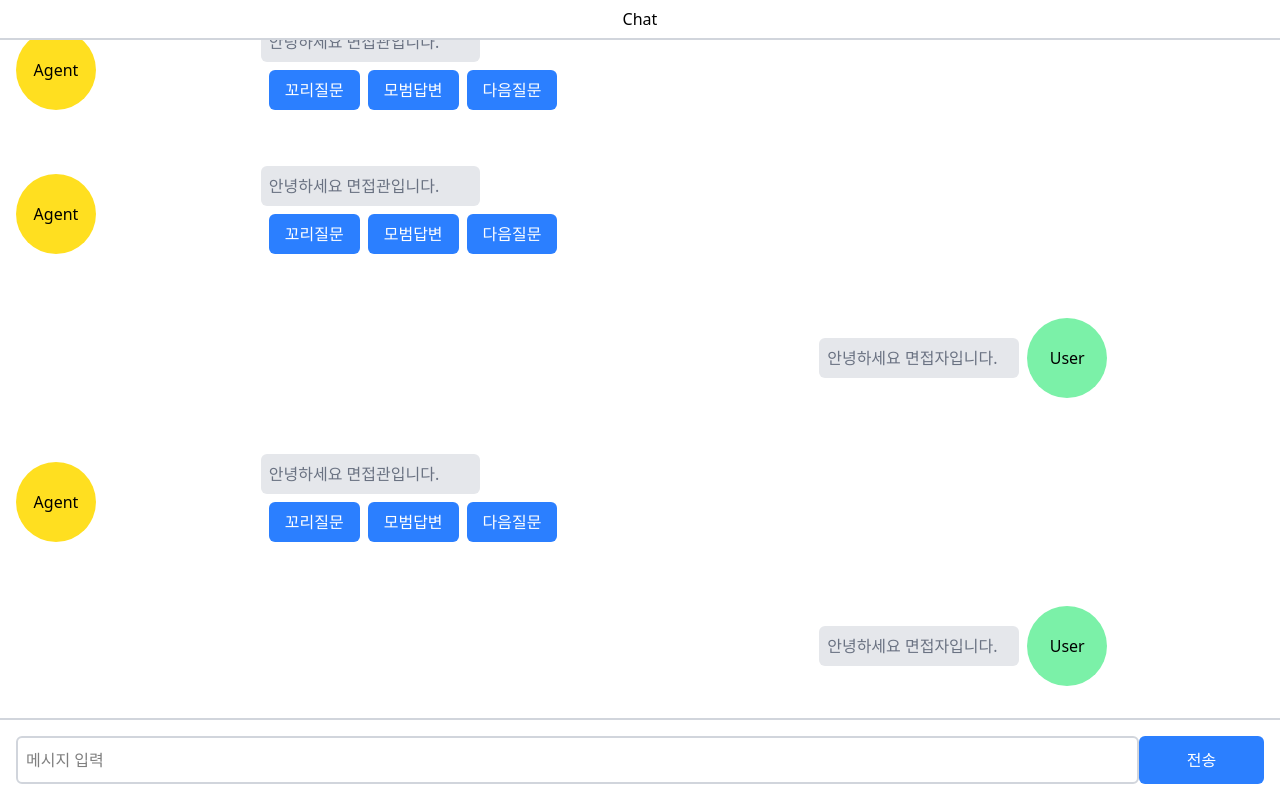
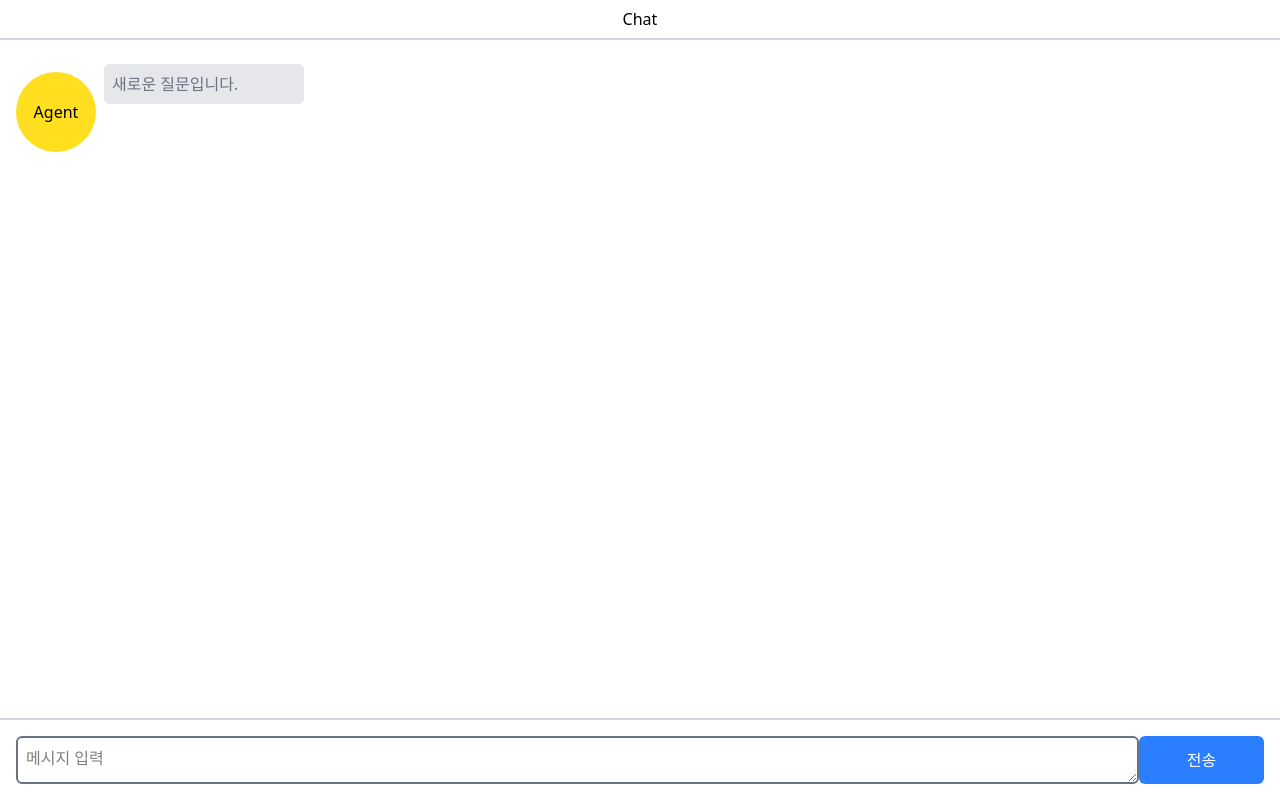
Before and after one commit to jparkk0517/NLP-team-project, a React (Vite) app in the folder frontend/: page / in a window 1280 px wide. Built offline with nearby package versions, Linux system fonts and the light colour scheme.

Commit message:
feat: 채팅 기능 개선 및 새로운 컴포넌트 추가

```diff
--- a/frontend/src/entity/chat/ui/Message.tsx
+++ b/frontend/src/entity/chat/ui/Message.tsx
@@ -1,10 +1,11 @@
-import { useMutation, useQueryClient } from '@tanstack/react-query';
+import { useQueryClient } from '@tanstack/react-query';
 import type { ChatHistoryDTO } from '../../../shared/type';
 import Button from '../../../shared/Button';
+import { useRequest } from '../../../feature/chat/hook/useChat';
 
 const UserIcon = () => {
   return (
-    <div className='w-[20%]'>
+    <div className=''>
       <span
         className={`text-black rounded-full p-2 w-20 h-20 flex items-center justify-center m-2 bg-green-300`}>
         User
@@ -15,7 +16,7 @@ const UserIcon = () => {
 
 const AgentIcon = () => {
   return (
-    <div className='w-[20%]'>
+    <div className=''>
       <span
         className={`text-black rounded-full p-2 w-20 h-20 flex items-center justify-center m-2 bg-yellow-300`}>
         Agent
@@ -32,7 +33,7 @@ const Content = ({
   bottomContent?: React.ReactNode;
 }) => {
   return (
-    <div>
+    <div className='flex flex-col'>
       <div className='p-2 text-gray-500 rounded-md bg-gray-200 p-2 max-w-[70%] max-h-[300px] min-w-[200px] overflow-scroll'>
         {content}
       </div>
@@ -41,36 +42,21 @@ const Content = ({
   );
 };
 
-const useRequest = () => {
-  const { mutateAsync: followUpQuestion } = useMutation({
-    mutationFn: ({ questionId }: { questionId: string }) => {
-      console.log(questionId);
-      return Promise.resolve(null);
-    },
-  });
-
-  const { mutateAsync: bestAnswer } = useMutation({
-    mutationFn: ({ questionId }: { questionId: string }) => {
-      console.log(questionId);
-      return Promise.resolve(null);
-    },
-  });
-
-  const { mutateAsync: nextQuestion } = useMutation({
-    mutationFn: () => {
-      return Promise.resolve(null);
-    },
-  });
-  return {
+const Message = ({
+  id,
+  speaker,
+  content,
+  isLastMessageAnswer,
+}: ChatHistoryDTO) => {
+  const queryClient = useQueryClient();
+  const {
     followUpQuestion,
     bestAnswer,
     nextQuestion,
-  };
-};
-
-const Message = ({ id, type, speaker, content }: ChatHistoryDTO) => {
-  const queryClient = useQueryClient();
-  const { followUpQuestion, bestAnswer, nextQuestion } = useRequest();
+    isFollowUpQuestionPending,
+    isBestAnswerPending,
+    isNextQuestionPending,
+  } = useRequest();
   const isAgent = speaker === 'agent';
   const handleAction = async (
     type: 'followUpQuestion' | 'bestAnswer' | 'nextQuestion'
@@ -98,20 +84,23 @@ const Message = ({ id, type, speaker, content }: ChatHistoryDTO) => {
             <Content
               content={content}
               bottomContent={
-                type === 'answer' ? (
+                isLastMessageAnswer ? (
                   <div className='flex flex-row p-2'>
                     <Button
-                      className='mr-2'
+                      className='mr-2 min-w-[100px]'
+                      isLoading={isFollowUpQuestionPending}
                       onClick={() => handleAction('followUpQuestion')}>
                       꼬리질문
                     </Button>
                     <Button
-                      className='mr-2'
+                      className='mr-2 min-w-[100px]'
+                      isLoading={isBestAnswerPending}
                       onClick={() => handleAction('bestAnswer')}>
                       모범답변
                     </Button>
                     <Button
-                      className='mr-2'
+                      className='mr-2 min-w-[100px]'
+                      isLoading={isNextQuestionPending}
                       onClick={() => handleAction('nextQuestion')}>
                       다음질문
                     </Button>
--- /dev/null
+++ b/frontend/src/feature/chat/hook/useChat.ts
@@ -0,0 +1,113 @@
+import { useMutation, useQuery } from '@tanstack/react-query';
+import { useEffect } from 'react';
+import useFrontStore from '../../../shared/frontStore';
+import type { ChatHistoryDTO } from '../../../shared/type';
+
+const mockData = [] as ChatHistoryDTO[];
+// eslint-disable-next-line @typescript-eslint/ban-ts-comment
+// @ts-expect-error
+window.mockData = mockData;
+const useChatHistory = () => {
+  const res = useQuery({
+    queryKey: ['chatHistory'],
+    queryFn: async () => {
+      return await [...mockData];
+    },
+  });
+  const { setInputable } = useFrontStore();
+  useEffect(() => {
+    const lastMessage = res.data?.[res.data.length - 1];
+    setInputable(
+      !!lastMessage &&
+        lastMessage.speaker === 'agent' &&
+        lastMessage.type === 'question'
+    );
+  }, [res.data, setInputable]);
+  return {
+    ...res,
+    data: res.data?.map((data, id) => ({
+      ...data,
+      isLastMessageAnswer:
+        data.speaker === 'agent' &&
+        ['answer', 'modelAnswer'].includes(data.type) &&
+        id === res.data.length - 1,
+    })),
+  };
+};
+
+const useRequest = () => {
+  const {
+    mutateAsync: followUpQuestion,
+    isPending: isFollowUpQuestionPending,
+  } = useMutation({
+    mutationFn: async ({ questionId }: { questionId: string }) => {
+      mockData.push({
+        id: mockData.length.toString(),
+        type: 'question',
+        speaker: 'agent',
+        content: `${questionId} 에 대한 꼬리질문`,
+      });
+      await new Promise((resolve) => setTimeout(resolve, 500));
+      return await Promise.resolve(null);
+    },
+  });
+
+  const { mutateAsync: bestAnswer, isPending: isBestAnswerPending } =
+    useMutation({
+      mutationFn: async ({ questionId }: { questionId: string }) => {
+        mockData.push({
+          id: mockData.length.toString(),
+          type: 'modelAnswer',
+          speaker: 'agent',
+          content: `${questionId} 에 대한 최적의 답변`,
+        });
+        await new Promise((resolve) => setTimeout(resolve, 500));
+        return await Promise.resolve(null);
+      },
+    });
+
+  const { mutateAsync: nextQuestion, isPending: isNextQuestionPending } =
+    useMutation({
+      mutationFn: async () => {
+        mockData.push({
+          id: mockData.length.toString(),
+          type: 'question',
+          speaker: 'agent',
+          content: '새로운 질문입니다.',
+        });
+        await new Promise((resolve) => setTimeout(resolve, 500));
+        return await Promise.resolve(null);
+      },
+    });
+  return {
+    followUpQuestion,
+    bestAnswer,
+    nextQuestion,
+    isFollowUpQuestionPending,
+    isBestAnswerPending,
+    isNextQuestionPending,
+  };
+};
+
+const useChat = () => {
+  return useMutation({
+    mutationFn: async (message: string) => {
+      mockData.push({
+        id: mockData.length.toString(),
+        type: 'question',
+        speaker: 'user',
+        content: message,
+      });
+      mockData.push({
+        id: mockData.length.toString(),
+        type: 'answer',
+        speaker: 'agent',
+        content: `${message} 는 훌륭한 답변이에요.`,
+      });
+      await new Promise((resolve) => setTimeout(resolve, 500));
+      return await Promise.resolve(null);
+    },
+  });
+};
+
+export { useChatHistory, useRequest, useChat };
--- a/frontend/src/feature/chat/ui/ChatBody.tsx
+++ b/frontend/src/feature/chat/ui/ChatBody.tsx
@@ -1,60 +1,43 @@
-import { useQuery } from '@tanstack/react-query';
 import Message from '../../../entity/chat/ui/Message';
-import type { ChatHistoryDTO } from '../../../shared/type';
 import { useRef, useEffect } from 'react';
-import useFrontStore from '../../../shared/frontStore';
 import { useMemo } from 'react';
-
-const randomMockDataGenerator = () => {
-  return Array(Math.floor(Math.random() * 100) + 1)
-    .fill(0)
-    .map((_, index) => {
-      const isAgent = Math.random() < 0.5;
-
-      return {
-        id: index.toString(),
-        type: isAgent ? 'answer' : 'question',
-        speaker: isAgent ? 'agent' : 'user',
-        content: isAgent
-          ? '안녕하세요 면접관입니다.'
-          : '안녕하세요 면접자입니다.',
-      };
-    }) as ChatHistoryDTO[];
-};
-const useChatHistory = () => {
-  const res = useQuery({
-    queryKey: ['chatHistory'],
-    queryFn: () => {
-      return Promise.resolve(randomMockDataGenerator());
-    },
-  });
-  const { setIsLastMessageAnswer } = useFrontStore();
-  useEffect(() => {
-    const isLastMessageAnswer =
-      res.data?.[res.data.length - 1]?.type === 'answer';
-    setIsLastMessageAnswer(isLastMessageAnswer);
-  }, [res.data, setIsLastMessageAnswer]);
-  return { ...res };
-};
+import { useChatHistory, useRequest } from '../hook/useChat';
+import { debounce } from '../../../shared/utils';
+import { useCallback } from 'react';
 
 const ChatBody = () => {
-  const { data } = useChatHistory();
+  const isFirst = useRef(true);
+  const { nextQuestion } = useRequest();
+  const { data, isFetching, refetch } = useChatHistory();
   const chatEndRef = useRef<HTMLDivElement | null>(null);
 
   const messages = useMemo(() => {
     return data?.map((message) => <Message {...message} key={message.id} />);
   }, [data]);
 
+  const firstQuestionDebounce = useCallback(
+    debounce(() => {
+      if (!isFirst.current) return;
+      isFirst.current = false;
+      nextQuestion().then(() => {
+        refetch();
+      });
+    }, 10),
+    [nextQuestion, refetch]
+  );
   useEffect(() => {
+    if (data?.length === 0 && !isFetching) {
+      return firstQuestionDebounce();
+    }
+
     if (chatEndRef.current) {
       setTimeout(() => {
         chatEndRef.current?.scrollIntoView();
       }, 0);
     }
-  }, [data]);
-
+  }, [data, firstQuestionDebounce, isFetching]);
   return (
-    <div className='flex flex-col justify-center items-center h-[85%] border-b-2 border-gray-300 overflow-scroll'>
+    <div className='flex flex-col h-[85%] border-b-2 border-gray-300 overflow-scroll'>
       {messages}
       <div ref={chatEndRef} />
     </div>
--- a/frontend/src/feature/chat/ui/ChatInput.tsx
+++ b/frontend/src/feature/chat/ui/ChatInput.tsx
@@ -1,26 +1,54 @@
+import { useCallback } from 'react';
 import Button from '../../../shared/Button';
 import useFrontStore from '../../../shared/frontStore';
+import { useActionState } from 'react';
+import { useQueryClient } from '@tanstack/react-query';
+import { useChat } from '../hook/useChat';
+import TextArea from '../../../shared/TextArea';
+
+type State = {
+  message: string;
+};
+const initialState: State = {
+  message: '',
+};
 
 const ChatInput = () => {
-  const { isLastMessageAnswer } = useFrontStore();
+  const { mutateAsync: chat } = useChat();
+  const queryClient = useQueryClient();
+  const chatAction = useCallback(
+    async (initialState: State, formData: FormData) => {
+      try {
+        const message = (formData.get('message') as string) ?? '';
+        await chat(message);
+        queryClient.invalidateQueries({ queryKey: ['chatHistory'] });
+      } catch (error) {
+        console.error(error);
+      }
+      return initialState;
+    },
+    [chat, queryClient]
+  );
+  const [state, action, isPending] = useActionState(chatAction, initialState);
+  const { inputable } = useFrontStore();
+  const isDisabled = !inputable || isPending;
   return (
-    <div className='h-[10%] p-4 flex flex-row'>
-      <input
-        placeholder={
-          isLastMessageAnswer ? 'Action을 선택해주세요' : '메시지 입력'
-        }
-        type='text'
+    <form className='h-[10%] p-4 flex flex-row' action={action}>
+      <TextArea
+        placeholder={isDisabled ? 'Action을 선택해주세요' : '메시지 입력'}
+        defaultValue={state.message}
+        name='message'
         className='w-[90%] h-full border-2 border-gray-300 rounded-md p-2'
-        disabled={isLastMessageAnswer}
+        disabled={isDisabled}
       />
       <Button
-        className={`w-[10%] min-w-[70px] ${
-          isLastMessageAnswer ? 'opacity-50' : ''
-        }`}
-        disabled={isLastMessageAnswer}>
+        type='submit'
+        className={`w-[10%] min-w-[70px]`}
+        isLoading={isPending}
+        disabled={isDisabled}>
         전송
       </Button>
-    </div>
+    </form>
   );
 };
 
--- a/frontend/src/shared/Button.tsx
+++ b/frontend/src/shared/Button.tsx
@@ -1,18 +1,24 @@
 import { forwardRef } from 'react';
+import LoadingSpinner from './LoadingSpinner';
 
-type ButtonProps = React.ButtonHTMLAttributes<HTMLButtonElement>;
+type ButtonProps = React.ButtonHTMLAttributes<HTMLButtonElement> & {
+  isLoading?: boolean;
+};
 
 const Button = forwardRef<HTMLButtonElement, ButtonProps>(
-  ({ children, className, ...props }, ref) => {
+  ({ children, className, isLoading, disabled, ...props }, ref) => {
     return (
       <button
         ref={ref}
         className={`bg-blue-500 text-white px-4 py-2 rounded-md
           hover:bg-blue-600 transition-all duration-300
           cursor-pointer
-          ${className ?? ''}`}
+          ${className ?? ''}
+          ${disabled ? 'opacity-50 cursor-not-allowed' : ''}
+          `}
+        disabled={disabled}
         {...props}>
-        {children}
+        {isLoading ? <LoadingSpinner /> : children}
       </button>
     );
   }
--- /dev/null
+++ b/frontend/src/shared/LoadingSpinner.tsx
@@ -0,0 +1,44 @@
+import React, { useState, useEffect } from 'react';
+
+function LoadingSpinner() {
+  const [isVisible, setIsVisible] = useState(true);
+
+  useEffect(() => {
+    const timer = setTimeout(() => setIsVisible(false), 3000); // 3초 후에 fade-out 시작
+    return () => clearTimeout(timer);
+  }, []);
+
+  const spinnerStyle: React.CSSProperties = {
+    width: '20px',
+    height: '20px',
+    border: '4px solid #ccc',
+    borderTop: '2px solid #1d72b8',
+    borderRadius: '50%',
+    animation: 'spin 1s linear infinite',
+    margin: 'auto',
+    opacity: isVisible ? 1 : 0,
+    transition: 'opacity 1.5s ease-out', // fade-out 애니메이션 추가
+  };
+
+  const wrapperStyle: React.CSSProperties = {
+    display: 'flex',
+    justifyContent: 'center',
+    alignItems: 'center',
+  };
+
+  return (
+    <div style={wrapperStyle}>
+      <div style={spinnerStyle} />
+      <style>
+        {`
+          @keyframes spin {
+            0%   { transform: rotate(0deg); }
+            100% { transform: rotate(360deg); }
+          }
+        `}
+      </style>
+    </div>
+  );
+}
+
+export default LoadingSpinner;
--- /dev/null
+++ b/frontend/src/shared/TextArea.tsx
@@ -0,0 +1,22 @@
+import { forwardRef } from 'react';
+
+type TextAreaProps = React.TextareaHTMLAttributes<HTMLTextAreaElement>;
+
+const TextArea = forwardRef<HTMLTextAreaElement, TextAreaProps>(
+  ({ className, disabled = false, ...props }, ref) => {
+    return (
+      <textarea
+        className={`border-2 rounded-md p-2 ${className} ${
+          disabled ? 'opacity-50' : ''
+        } ${disabled ? 'border-gray-300' : 'border-gray-500'}
+        ${disabled ? 'bg-gray-300' : ''}
+        `}
+        disabled={disabled}
+        {...props}
+        ref={ref}
+      />
+    );
+  }
+);
+
+export default TextArea;
--- a/frontend/src/shared/frontStore.ts
+++ b/frontend/src/shared/frontStore.ts
@@ -1,11 +1,11 @@
 import { create } from 'zustand';
 
 const useFrontStore = create<{
-  isLastMessageAnswer: boolean;
-  setIsLastMessageAnswer: (isLastMessageAnswer: boolean) => void;
+  inputable: boolean;
+  setInputable: (inputable: boolean) => void;
 }>((set) => ({
-  isLastMessageAnswer: false,
-  setIsLastMessageAnswer: (isLastMessageAnswer) => set({ isLastMessageAnswer }),
+  inputable: true,
+  setInputable: (inputable) => set({ inputable }),
 }));
 
 export default useFrontStore;
--- a/frontend/src/shared/type.ts
+++ b/frontend/src/shared/type.ts
@@ -5,6 +5,7 @@ export interface ChatHistoryDTO {
   type: ContentType;
   speaker: SpeakerType;
   content: string;
+  isLastMessageAnswer?: boolean;
 }
 export interface AnswerRequestDTO {
   questionId: string;
--- /dev/null
+++ b/frontend/src/shared/utils.ts
@@ -0,0 +1,10 @@
+let timeout: number;
+const debounce = (func: () => void, delay: number) => {
+  console.log('debounce', timeout);
+  return () => {
+    clearTimeout(timeout);
+    timeout = setTimeout(func, delay);
+  };
+};
+
+export { debounce };
```
Also changed, not shown: frontend/src/feature/chat/hook/useContext.ts (deleted, +0 -108 lines).
